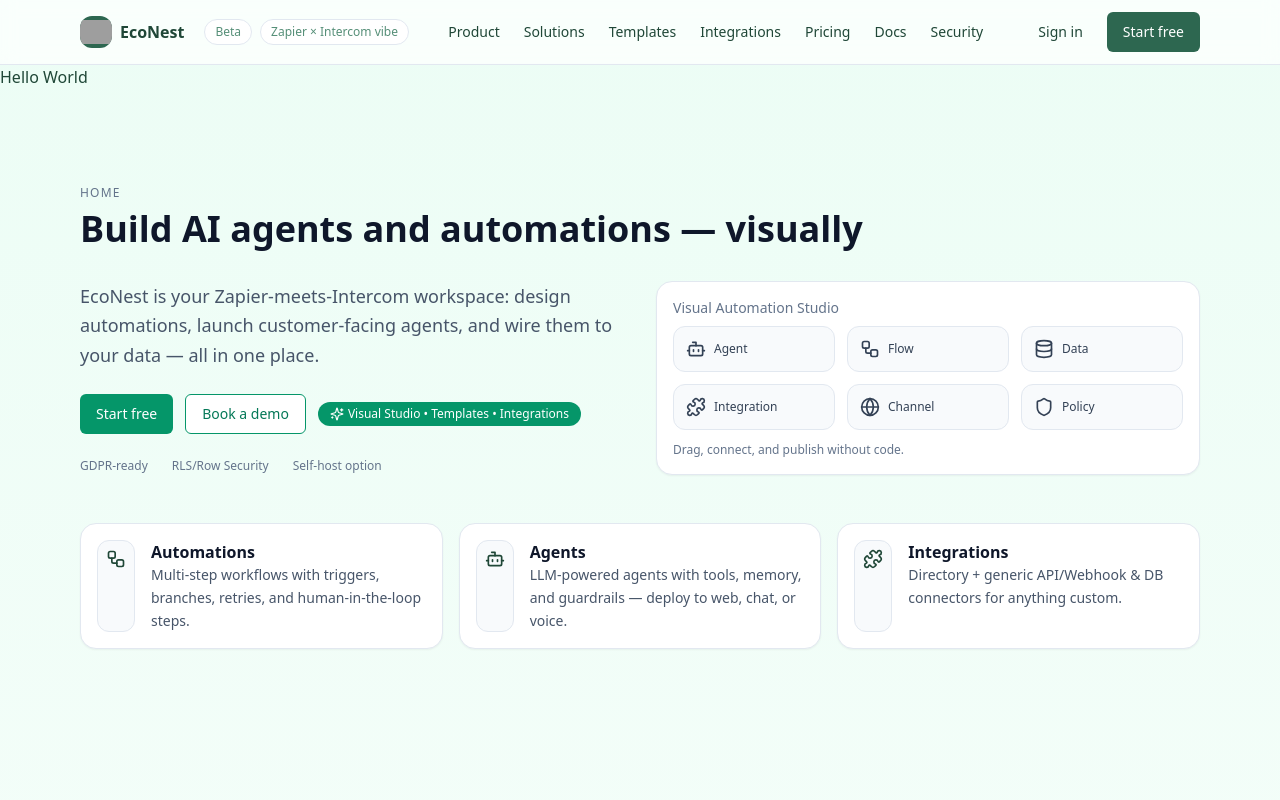
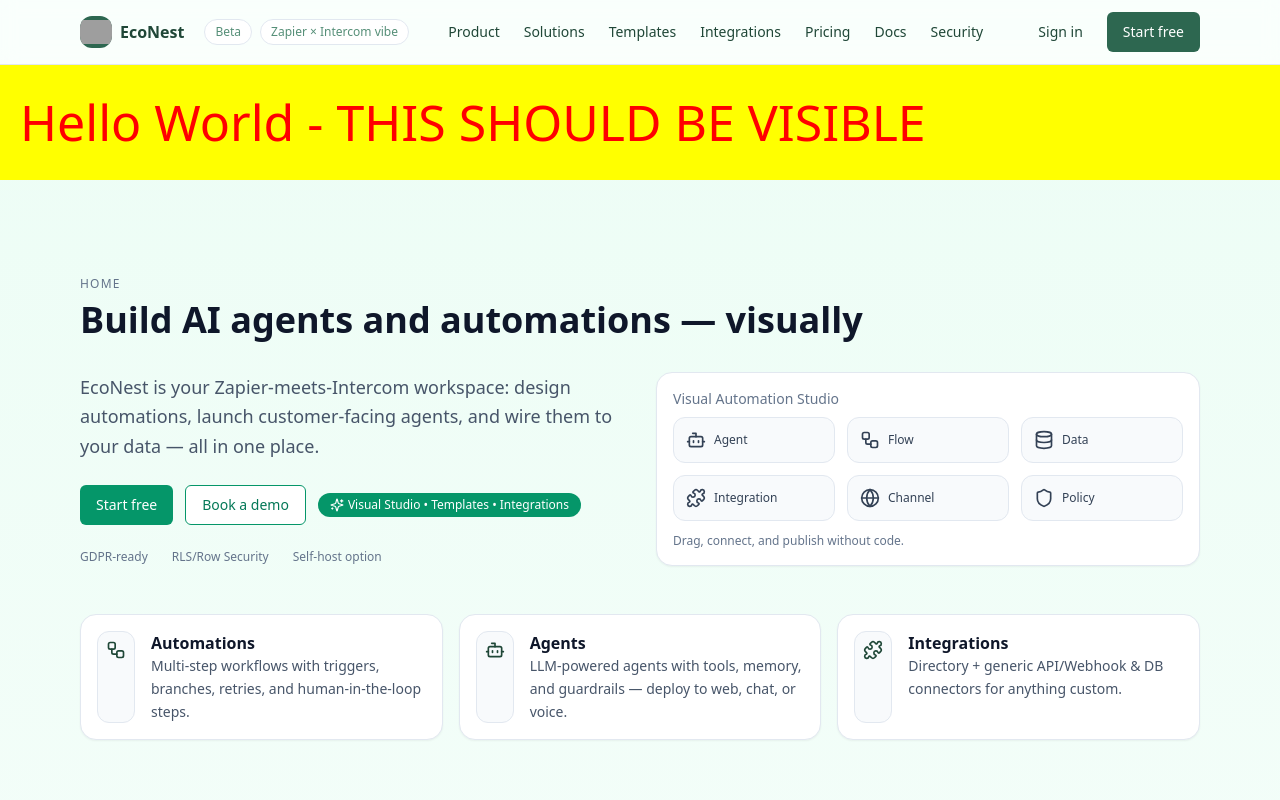
Before and after one commit to Tyusa89/human-automation-glow, a React (Vite) app: page / in a window 1280 px wide. Shown: the top 800 px of the page. Built offline with nearby package versions, Linux system fonts and the light colour scheme; grey boxes are pictures that could not be loaded.

Commit message:
Fix: Hello World not rendering

```diff
--- a/src/pages/Index.tsx
+++ b/src/pages/Index.tsx
@@ -9,9 +9,10 @@ import { templateCards, integrations } from "@/lib/site-data";
 
 export default function Index() {
   console.log('Index component is rendering');
+  console.log('About to render Hello World div');
   return (
     <>
-      <div>Hello World</div>
+      <div style={{fontSize: '50px', color: 'red', background: 'yellow', padding: '20px'}}>Hello World - THIS SHOULD BE VISIBLE</div>
 
       <Section id="home" title="Build AI agents and automations — visually" eyebrow="Home">
         <div className="grid md:grid-cols-2 gap-8 items-center">
```
